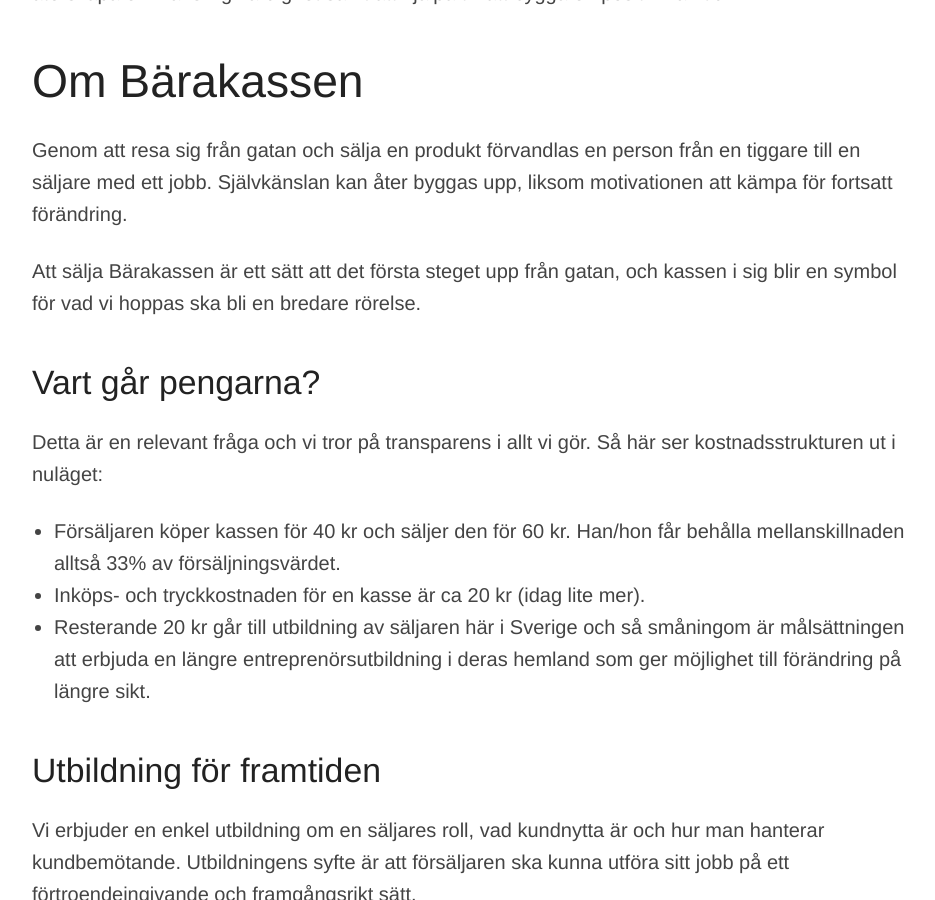
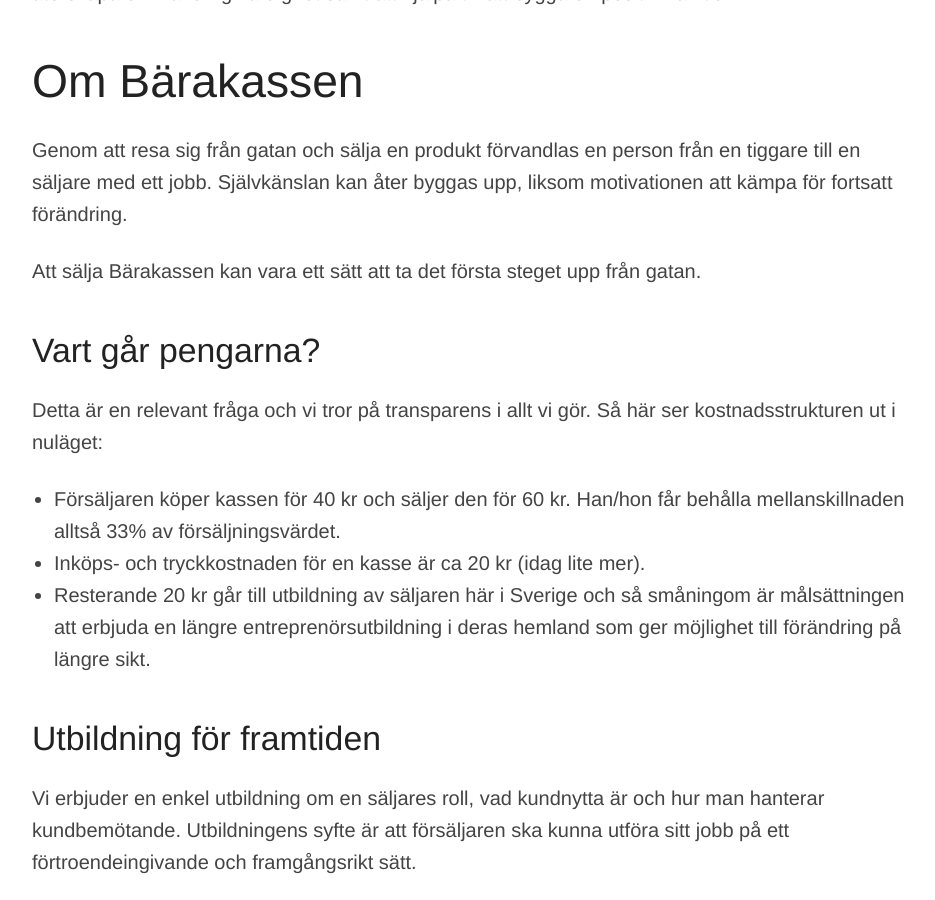
Before and after one commit to bara-se/bara-se.github.io, a Jekyll site: the page built from _posts/0100-01-01-index.md, in a window 1280 px wide and 900 px high, scrolled down 925 px. Shown: the whole window, without its empty margins (168-1103 px from the left). Built offline with Jekyll 4.4.1, drawn with Linux system fonts in a browser that asks for light colours.

Commit message:
Edited about section

```diff
--- a/_posts/0100-01-01-index.md
+++ b/_posts/0100-01-01-index.md
@@ -15,7 +15,7 @@ Bära-projektet är ett försök att skapa bättre arbetstillfällen för männi
 
 Genom att resa sig från gatan och sälja en produkt förvandlas en person från en tiggare till en säljare med ett jobb. Självkänslan kan åter byggas upp, liksom motivationen att kämpa för fortsatt förändring.
 
-Att sälja Bärakassen är ett sätt att det första steget upp från gatan, och kassen i sig blir en symbol för vad vi hoppas ska bli en bredare rörelse.
+Att sälja Bärakassen kan vara ett sätt att ta det första steget upp från gatan.
 
 ### Vart går pengarna?
 
```
